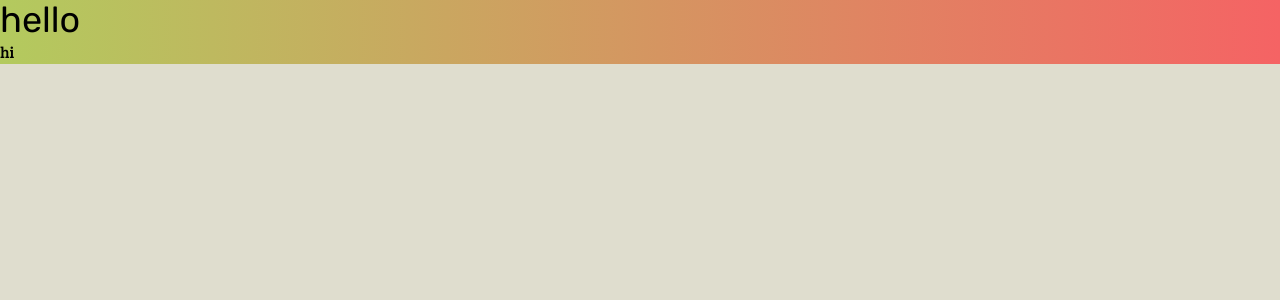
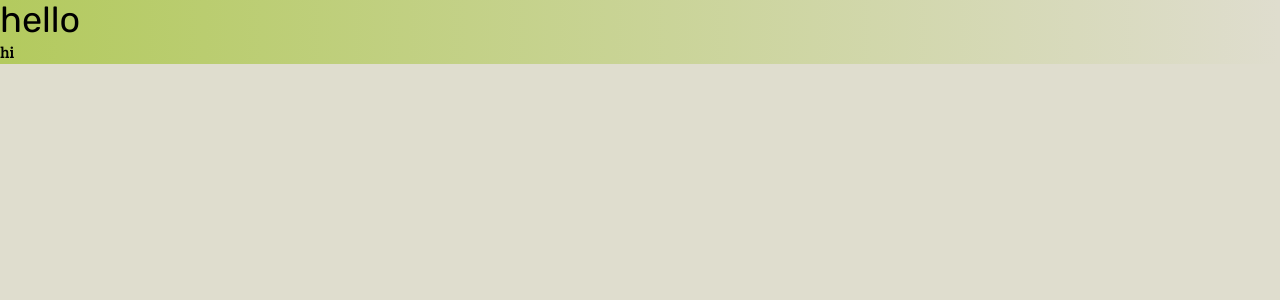
Before and after one commit to DevynnT/anisos, a Next.js app: page / in a window 1280 px wide. Shown: the top 300 px of the page. Built offline with nearby package versions, Linux system fonts and the light colour scheme.

Commit message:
fix green gradient

```diff
--- a/src/app/globals.css
+++ b/src/app/globals.css
@@ -42,6 +42,6 @@
 
 @layer components {
     .green-gradient {
-        @apply bg-gradient-to-r from-[#B3CA5E] to-[#F56364];
+        @apply bg-gradient-to-r from-[#B3CA5E] to-[#F56364] to-transparent;
     }
 }
```
Also changed, not shown: 2 other files (tests, documents, lock files or other folders).
